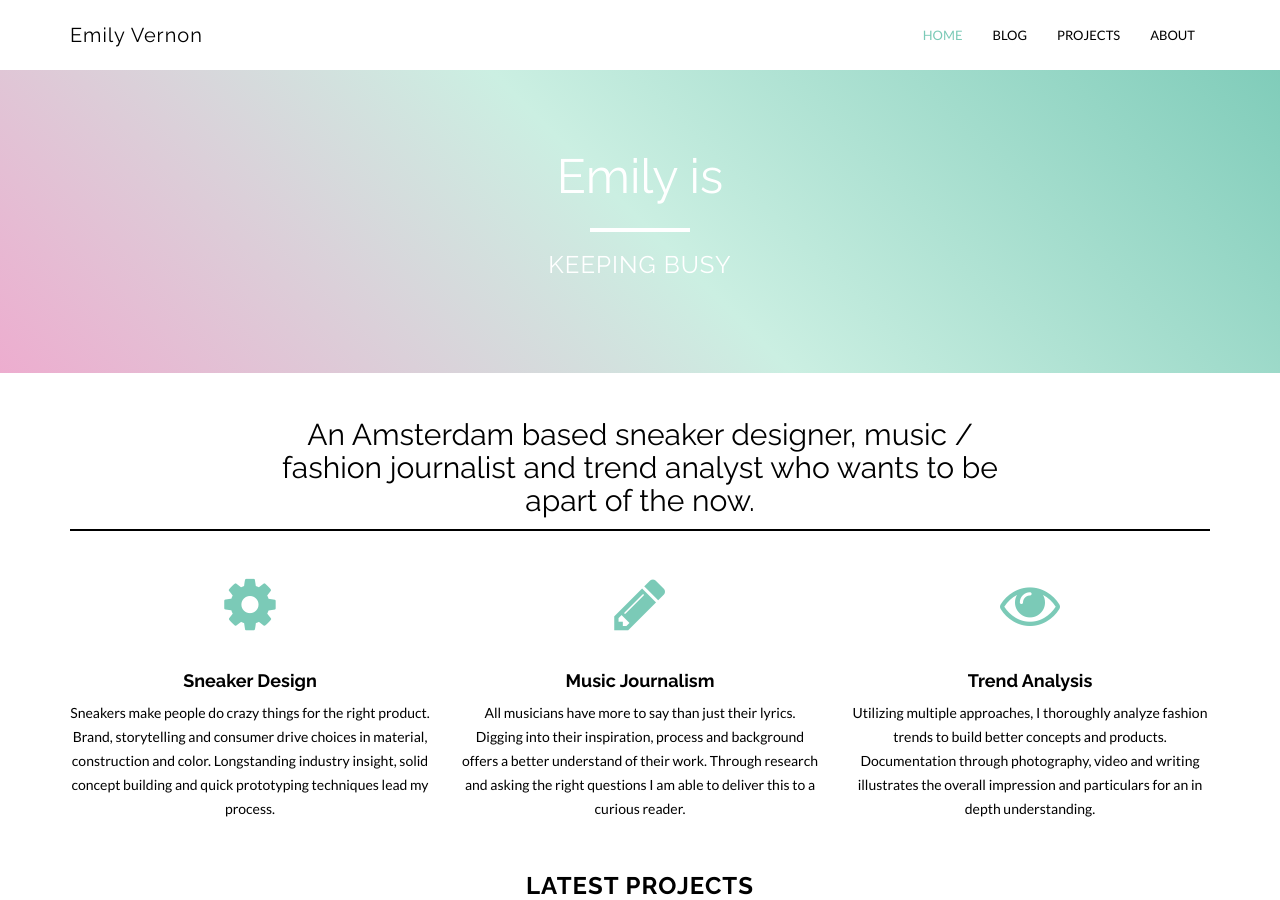
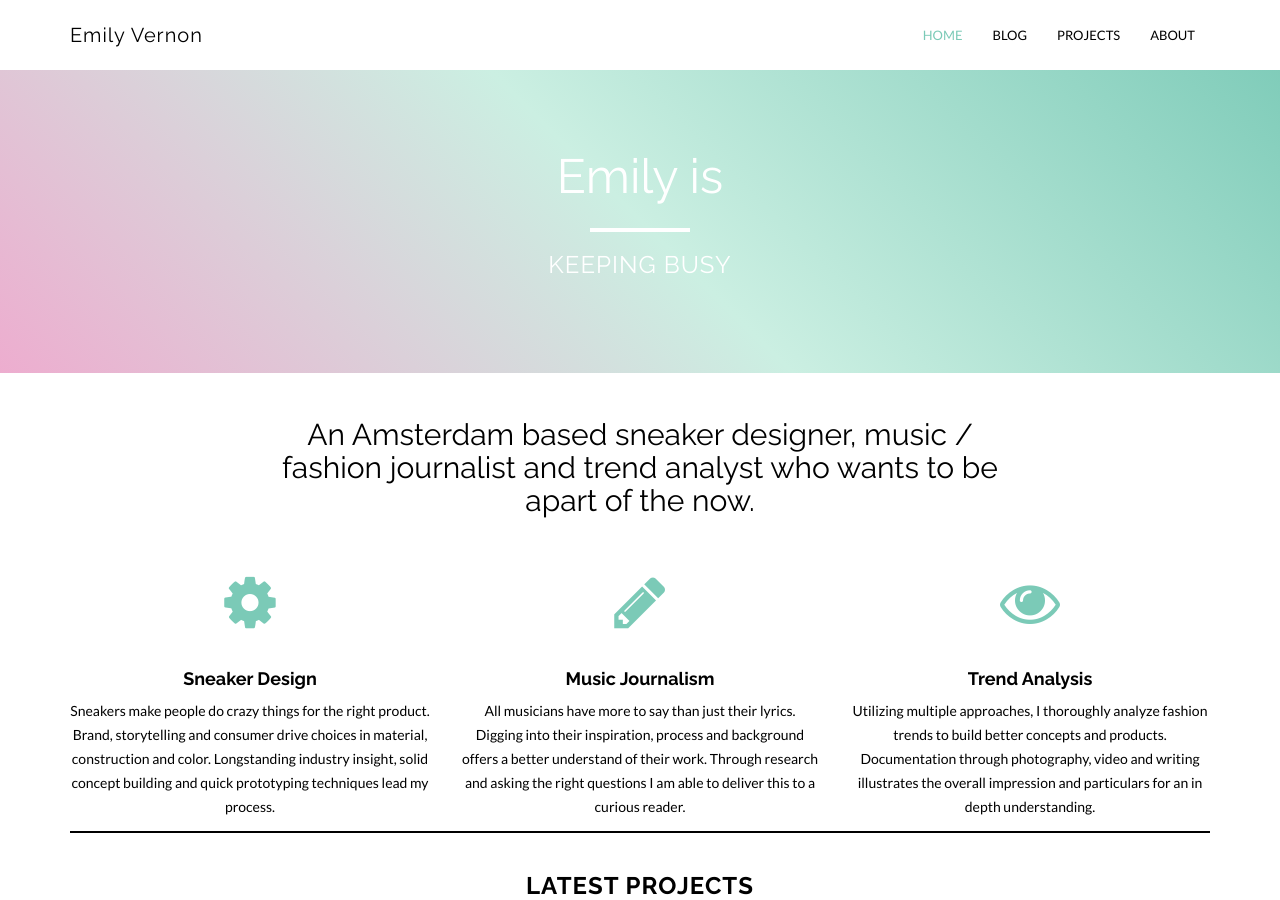
Before and after one commit to emilygv/emilyvernon.com, a Jekyll site: the page built from index.html, in a window 1280 px wide and 900 px high. Built offline with Jekyll 4.4.1, drawn with Linux system fonts in a browser that asks for light colours; nearby versions of some CDN libraries.

Commit message:
Update index.html

```diff
--- a/index.html
+++ b/index.html
@@ -9,7 +9,6 @@ permalink: /
         <p class="text-center" style="padding-top: 15px;"><h2>An Amsterdam based sneaker designer, music / fashion journalist and trend analyst who wants to be apart of the now.</h2></p>
         </div>
         </div>
-        <div class="hline"></div>
 </div>
 <div id="service">
     <div class="container">
@@ -30,6 +29,7 @@ permalink: /
                 <p>Utilizing multiple approaches, I thoroughly analyze fashion trends to build better concepts and products. Documentation through photography, video and writing illustrates the overall impression and particulars for an in depth understanding.</p>
             </div>
         </div>
+        <div class="hline"></div>
     </div><! --/container -->
 </div><! --/service -->
 
```
